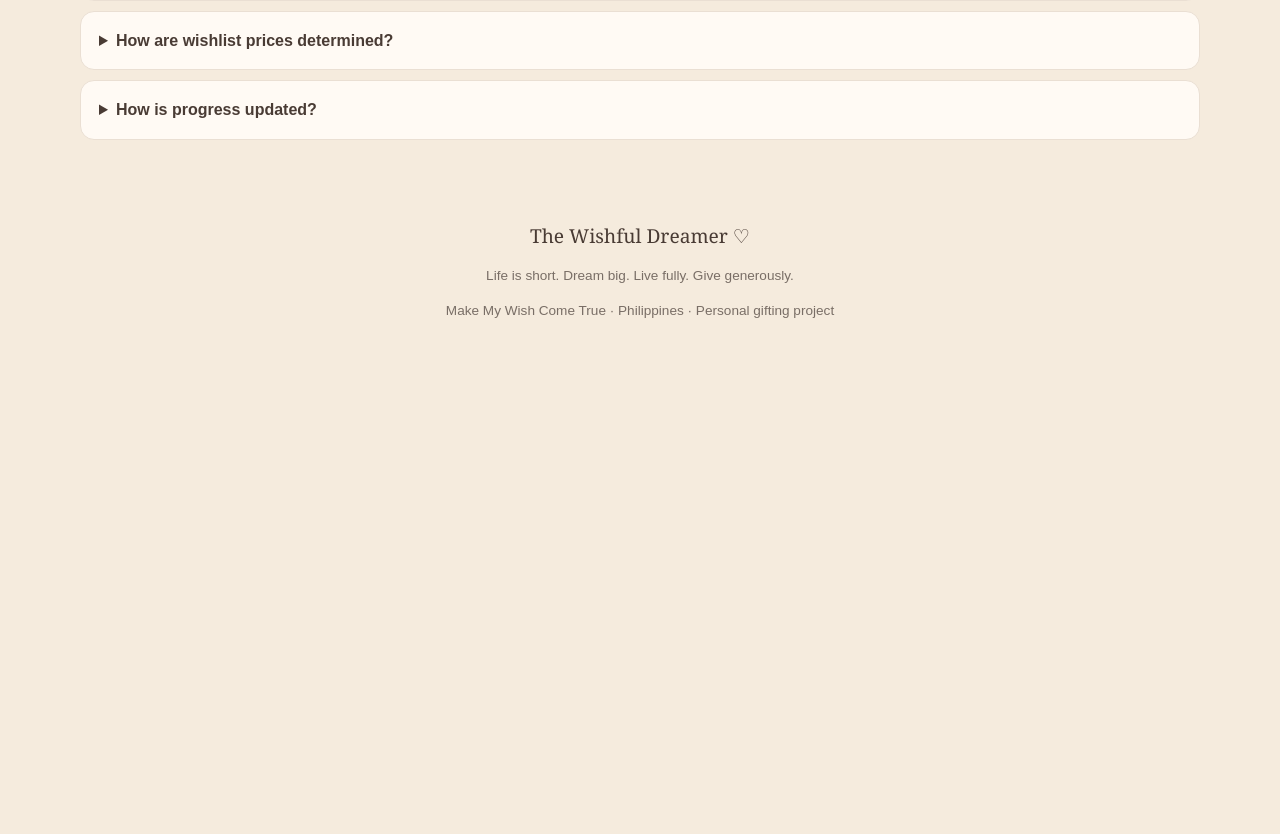
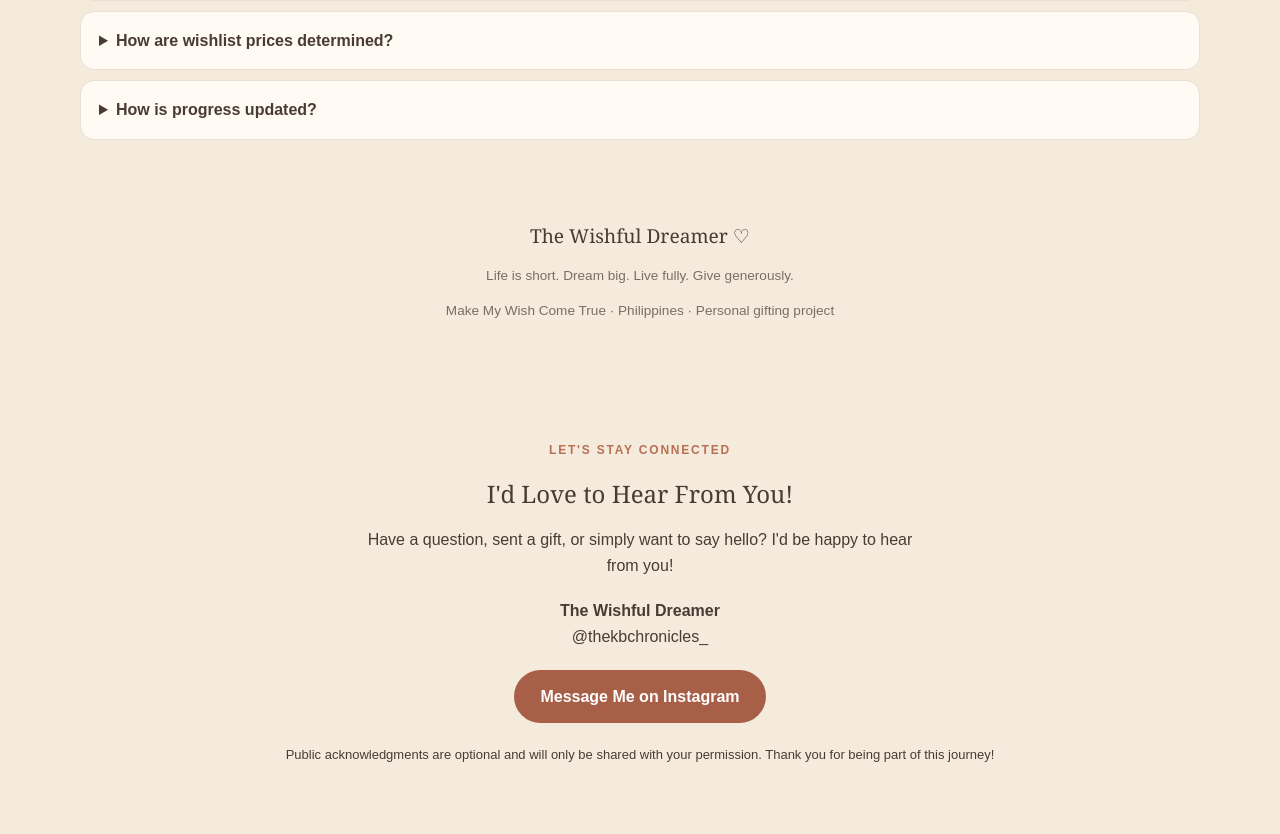
Before and after one commit to makemywishcometrue/make-my-wish-come-true, a plain HTML site: page index.html in a window 1280 px wide. Shown: the part 5009-5843 px from the top of the page. Before the commit the page ends 5395 px from the top, so only its background shows below. Drawn offline with Linux system fonts and the light colour scheme.

Commit message:
Add Instagram contact section

```diff
--- a/index.html
+++ b/index.html
@@ -110,5 +110,35 @@ buttons.forEach(btn=>btn.addEventListener('click',()=>{
   cards.forEach(card=>card.hidden=!(f==='all'||card.dataset.category===f));
 }));
 </script>
+
+<section id="contact" style="padding: 55px 20px; text-align: center;">
+  <div class="eyebrow">Let's Stay Connected</div>
+  <h2>I'd Love to Hear From You!</h2>
+  <p style="max-width: 550px; margin: 15px auto;">
+    Have a question, sent a gift, or simply want to say hello?
+    I'd be happy to hear from you!
+  </p>
+
+  <p style="margin: 20px 0;">
+    <strong>The Wishful Dreamer</strong><br>
+    @thekbchronicles_
+  </p>
+
+  <a
+    href="https://www.instagram.com/thekbchronicles_/"
+    target="_blank"
+    rel="noopener noreferrer"
+    style="display: inline-block; padding: 14px 26px;
+    background: #A75F48; color: white; text-decoration: none;
+    border-radius: 30px; font-weight: bold;">
+    Message Me on Instagram
+  </a>
+
+  <p style="font-size: 13px; margin-top: 22px;">
+    Public acknowledgments are optional and will only be shared
+    with your permission. Thank you for being part of this journey!
+  </p>
+</section>
+
 </body>
 </html>
```
